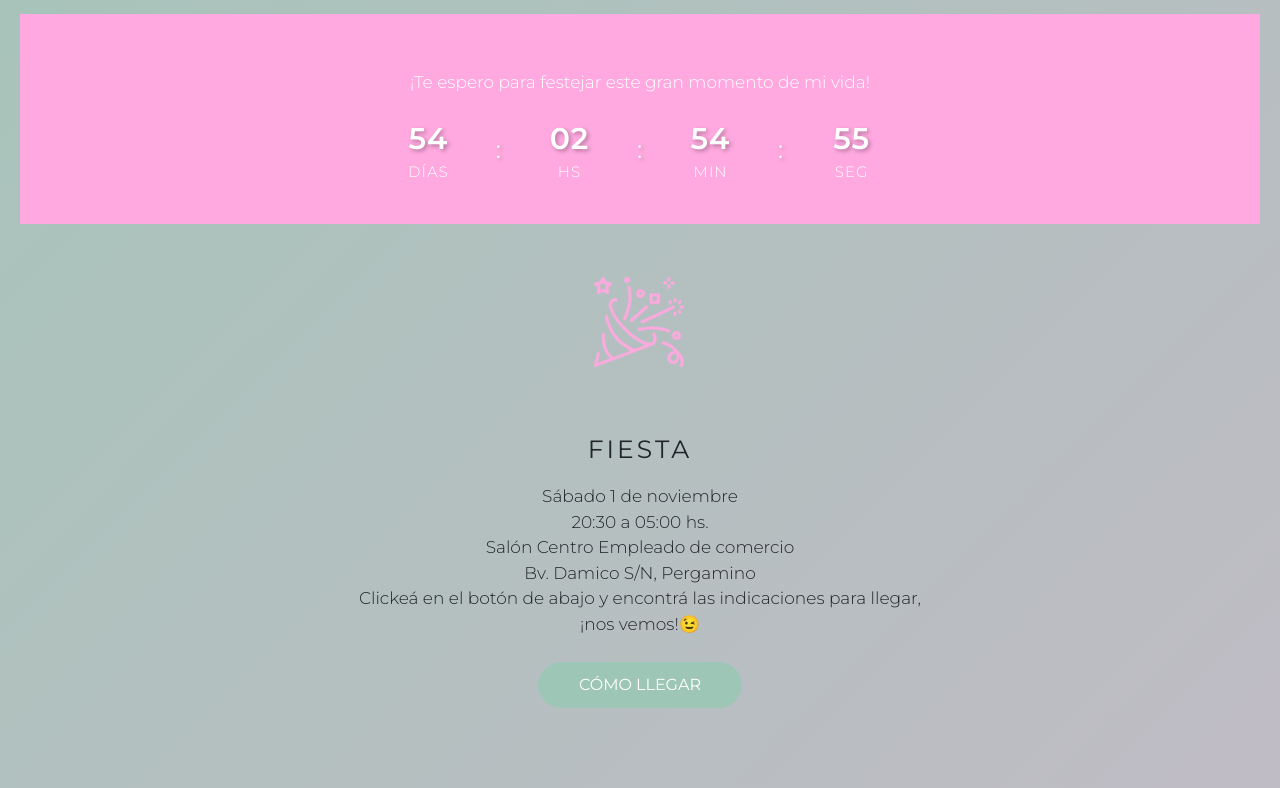
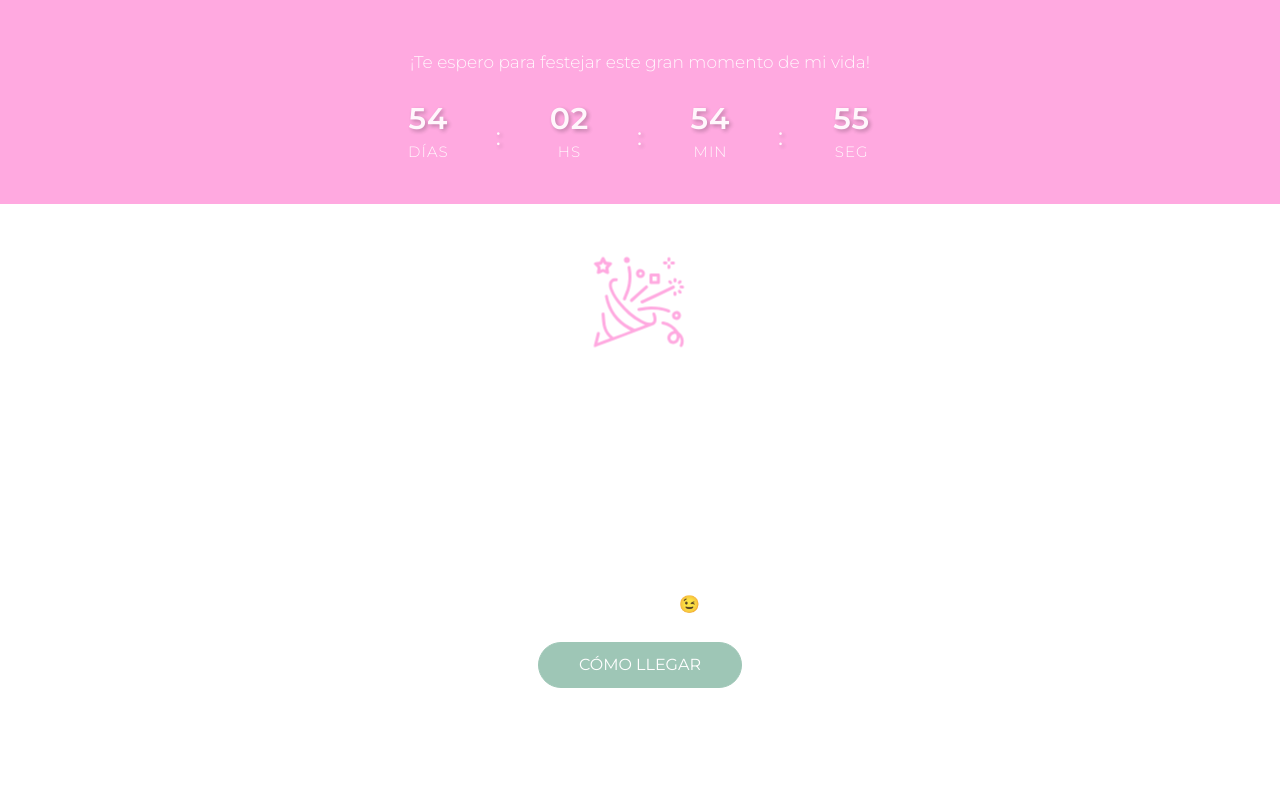
Before and after one commit to alfonsinapf/invitacion_XV, a website: page index.html in a window 1280 px wide. Shown: the part 806-1594 px from the top of the page. Drawn offline with nearby package versions, Linux system fonts and the light colour scheme; no server answers.

Commit message:
Update index.html

```diff
--- a/index.html
+++ b/index.html
@@ -577,23 +577,7 @@
 color:var(--color-primario);
   transform: translateY(-2px);
 }
-/* Libro de visitas estilo fiesta */
-      /* Variables CSS del diseño original */
-        :root {
-            --color-primario: #9ec6b6;
-            --color-secundario: #ffa9e0;
-        }
-
-        body {
-            font-family: 'Montserrat', sans-serif;
-            background: linear-gradient(135deg, var(--color-primario) 0%, var(--color-secundario) 100%);
-            margin: 0;
-            padding: 20px;
-            min-height: 100vh;
-            font-size: 17px;
-        }
-
-        /* Libro de visitas estilo fiesta */
+       /* Libro de visitas estilo fiesta */
         .guestbook {
             background: linear-gradient(135deg, rgba(255,192,203,0.1), rgba(255,182,193,0.1));
             padding: 40px 20px;
@@ -604,6 +588,28 @@ color:var(--color-primario);
             backdrop-filter: blur(10px);
             border: 1px solid rgba(255,255,255,0.2);
         }
+
+        h4 {
+            font-family: 'Montserrat', sans-serif;
+            letter-spacing: 3px;
+            text-transform: uppercase;
+            font-size: 25px;
+            font-weight: 400;
+            color: white;
+            text-align: center;
+            margin-bottom: 10px;
+        }
+
+        p {
+            font-family: 'Montserrat', sans-serif;
+            font-weight: 300;
+            font-size: 17px;
+            color: white;
+            text-align: center;
+            margin-bottom: 30px;
+            opacity: 0.9;
+        }
+
         .form-group {
             margin-bottom: 20px;
         }
```
